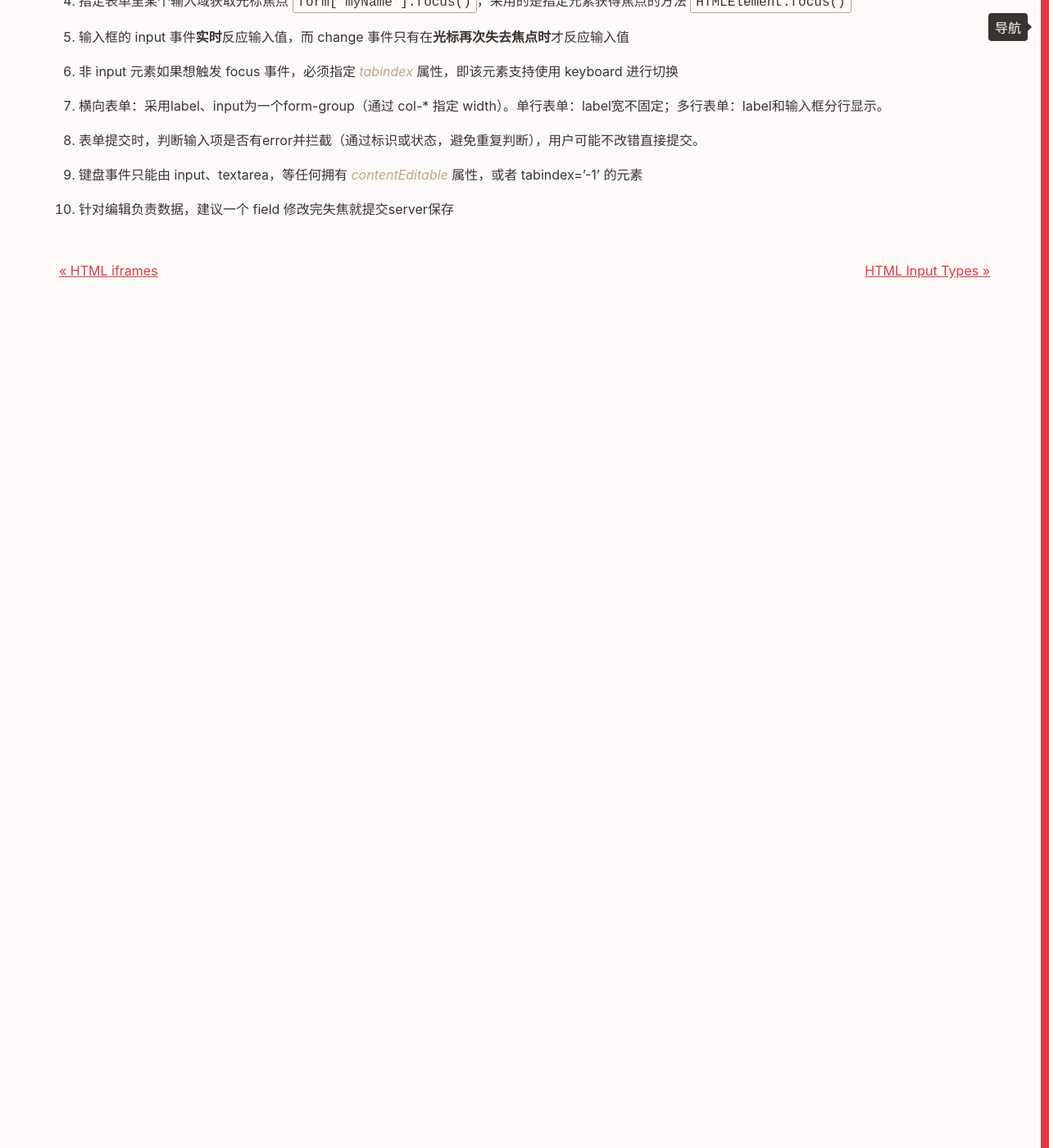
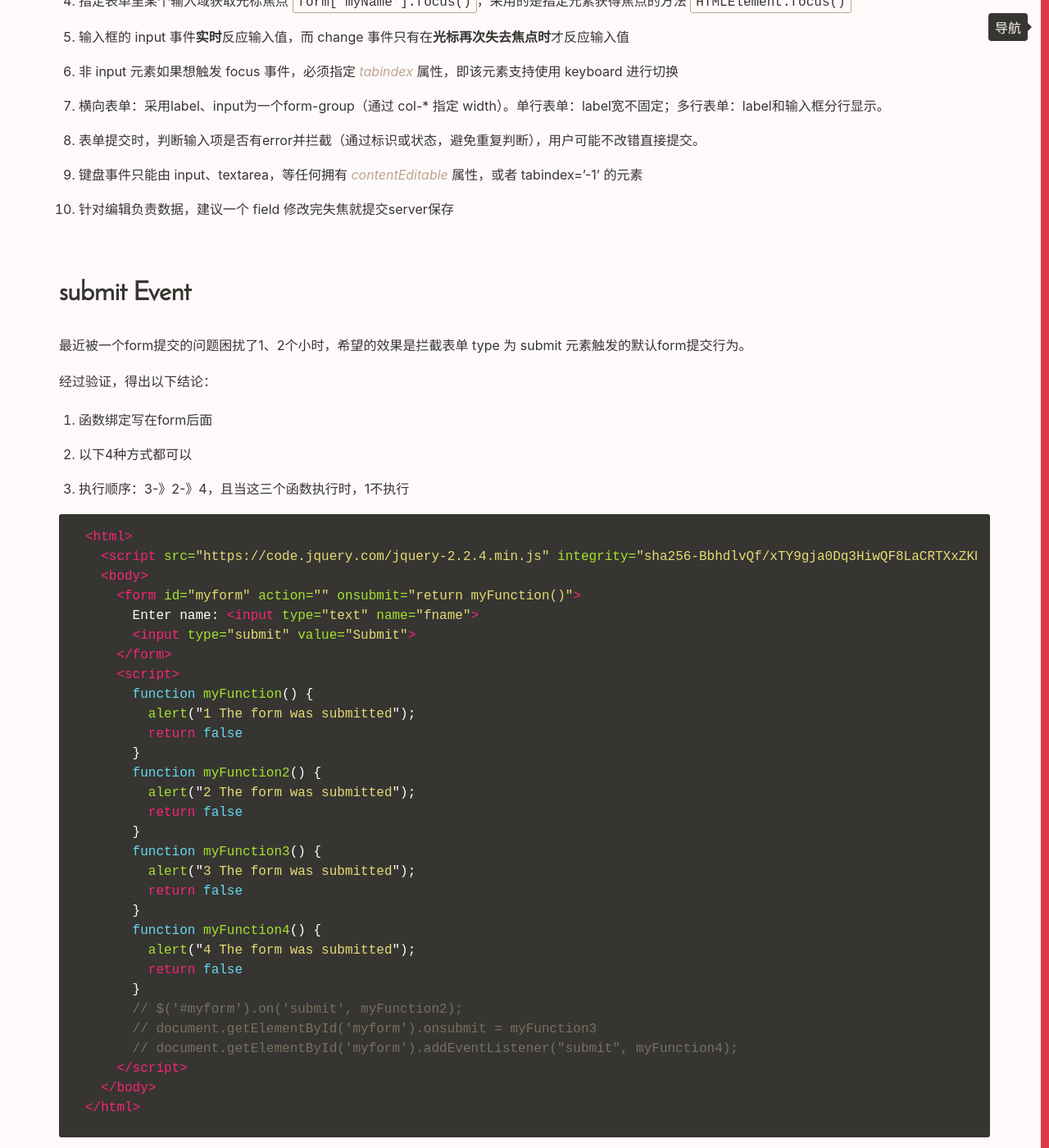
Before and after one commit to Vivi-wu/dive-into-web, a Jekyll site: the page built from _posts/2014-04-20-HTML-Forms-and-Form-Elements.markdown, in a window 1280 px wide and 1400 px high, scrolled down 5205 px. Shown: the whole window at 82% size. Built offline with Jekyll 4.4.1, drawn with Linux system fonts in a browser that asks for light colours.

Commit message:
add blog for csp、form submit event

````diff
--- a/_posts/2014-04-20-HTML-Forms-and-Form-Elements.markdown
+++ b/_posts/2014-04-20-HTML-Forms-and-Form-Elements.markdown
@@ -204,3 +204,45 @@ The size of a text area can be specified by the _cols_ and _rows_ attributes, or
 8. 表单提交时，判断输入项是否有error并拦截（通过标识或状态，避免重复判断），用户可能不改错直接提交。
 9. 键盘事件只能由 input、textarea，等任何拥有 _contentEditable_ 属性，或者 tabindex='-1' 的元素
 10. 针对编辑负责数据，建议一个 field 修改完失焦就提交server保存
+
+## submit Event
+
+最近被一个form提交的问题困扰了1、2个小时，希望的效果是拦截表单 type 为 submit 元素触发的默认form提交行为。
+
+经过验证，得出以下结论：
+1. 函数绑定写在form后面
+2. 以下4种方式都可以
+3. 执行顺序：3-》2-》4，且当这三个函数执行时，1不执行
+
+```html
+<html>
+  <script src="https://code.jquery.com/jquery-2.2.4.min.js" integrity="sha256-BbhdlvQf/xTY9gja0Dq3HiwQF8LaCRTXxZKRutelT44=" crossorigin="anonymous"></script>
+  <body>
+    <form id="myform" action="" onsubmit="return myFunction()">
+      Enter name: <input type="text" name="fname">
+      <input type="submit" value="Submit">
+    </form>
+    <script>
+      function myFunction() {
+        alert("1 The form was submitted");
+        return false
+      }
+      function myFunction2() {
+        alert("2 The form was submitted");
+        return false
+      }
+      function myFunction3() {
+        alert("3 The form was submitted");
+        return false
+      }
+      function myFunction4() {
+        alert("4 The form was submitted");
+        return false
+      }
+      // $('#myform').on('submit', myFunction2);
+      // document.getElementById('myform').onsubmit = myFunction3
+      // document.getElementById('myform').addEventListener("submit", myFunction4);
+    </script>
+  </body>
+</html>
+```
````
Also changed, not shown: _posts/2016-08-12-morning-reading.markdown (+7 -3 lines).
